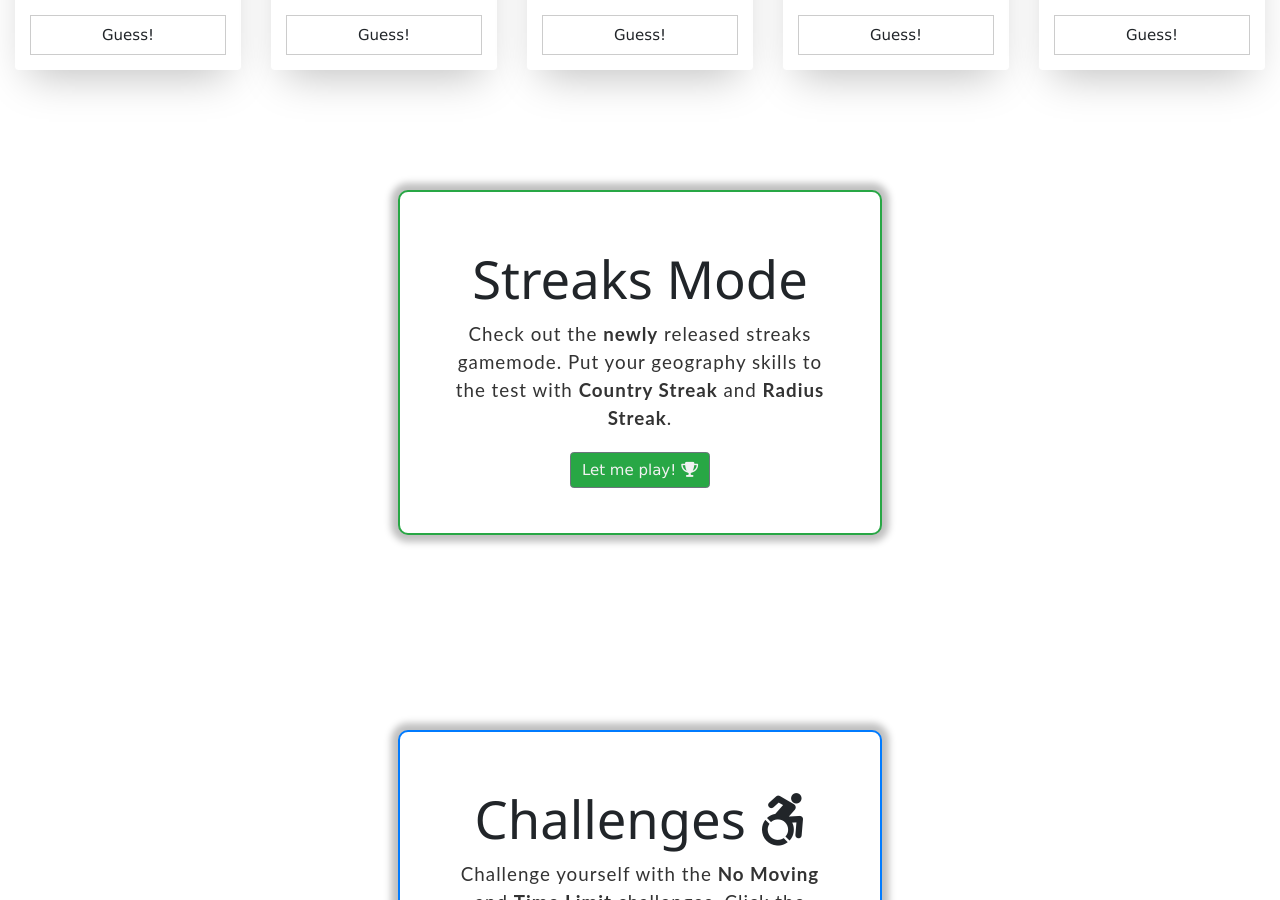
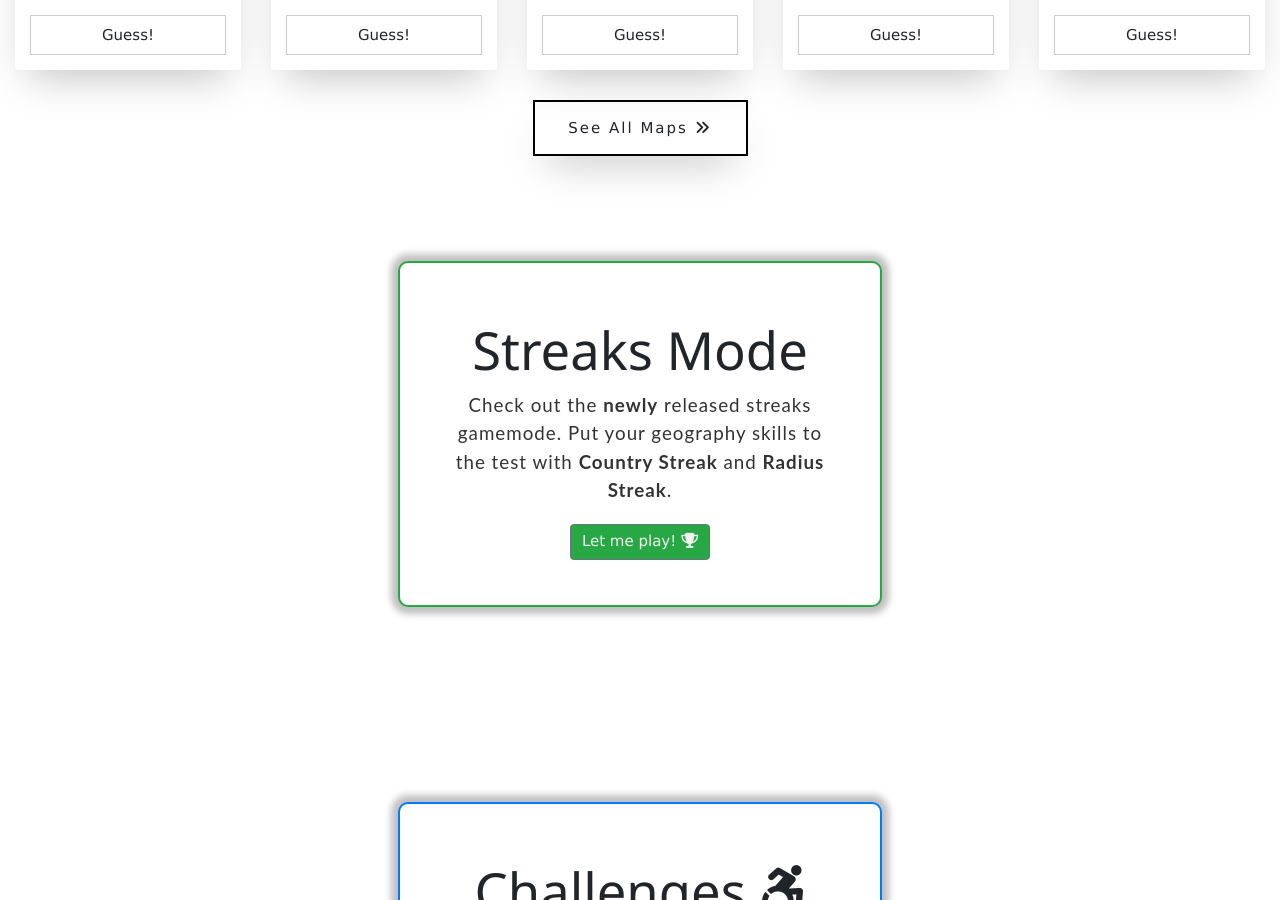
Before and after one commit to exploreathome/exploreathome.github.io, a plain HTML site: page guess.html in a window 1280 px wide. Shown: the part 1368-2268 px from the top of the page. Drawn offline with nearby package versions, Linux system fonts and the light colour scheme; some packages are replaced by stand-ins of ours.

Commit message:
Update guess.html

```diff
--- a/guess.html
+++ b/guess.html
@@ -134,7 +134,20 @@ p {
   display: none;
 }
 
-
+#moremaps {
+  text-align: center;
+  padding: 15px 30px;
+  border: 2px solid black;
+  cursor: pointer;
+  letter-spacing: 2px;
+  transition: all 1s;
+  width: 215px;
+  box-shadow: 0 20px 40px -14px rgba(0, 0, 0, 0.25);
+}
+
+#moremaps:hover #doublearrow {
+  margin-left: 5px;
+}
 </style>
 
 
@@ -568,6 +581,14 @@ a:hover {
   </li>
 <!-- </div> -->
 </ul>
+
+<center>
+<a href="https://virtualvacation.us/guess/maps">
+<div id="moremaps">
+  See All Maps <i class="fa fa-angle-double-right" aria-hidden="true" id="doublearrow"></i>
+</div>
+</a>
+</center>
 <style>
 .col,.notification-box {
     /*border:1px solid #000000;*/
```
